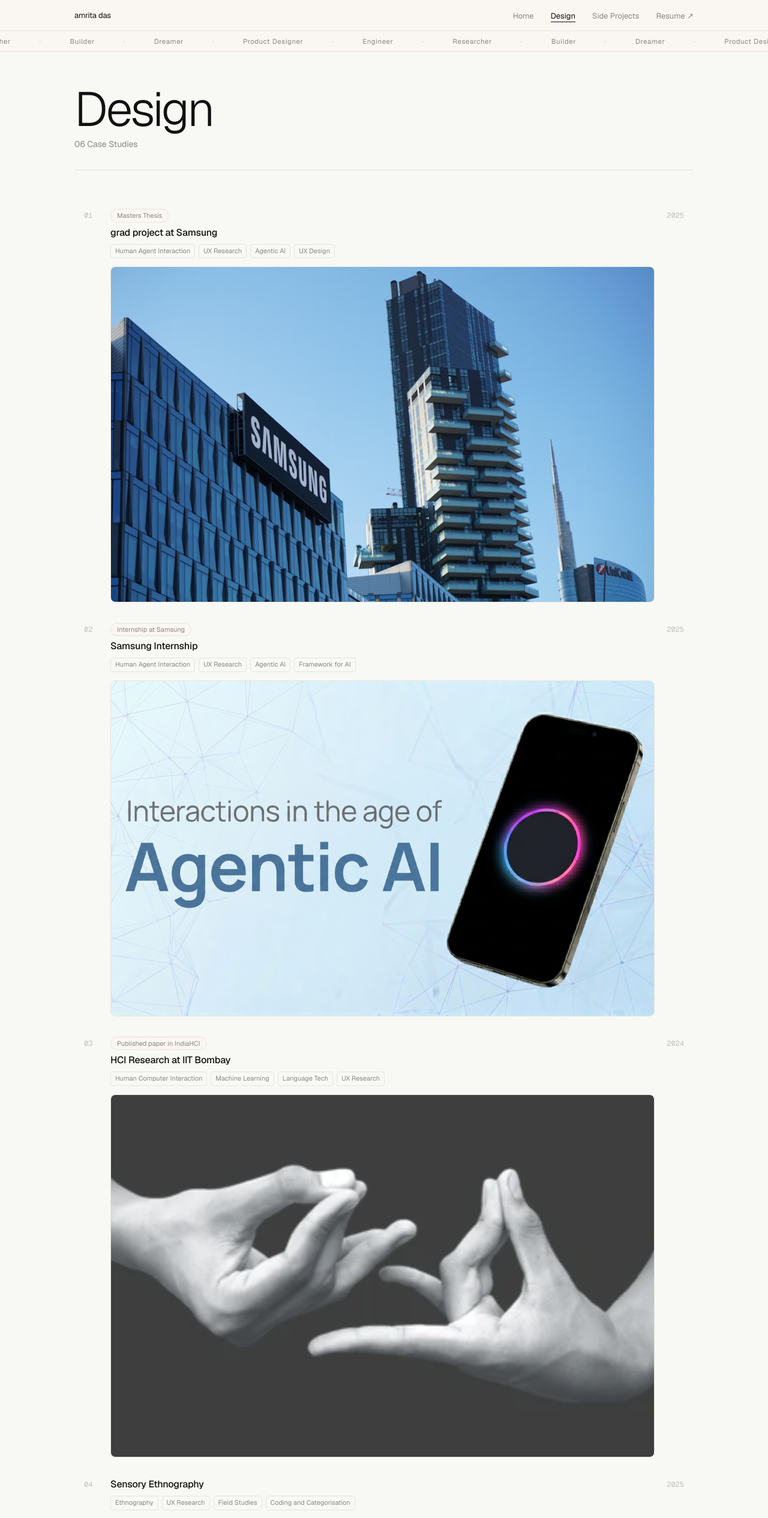
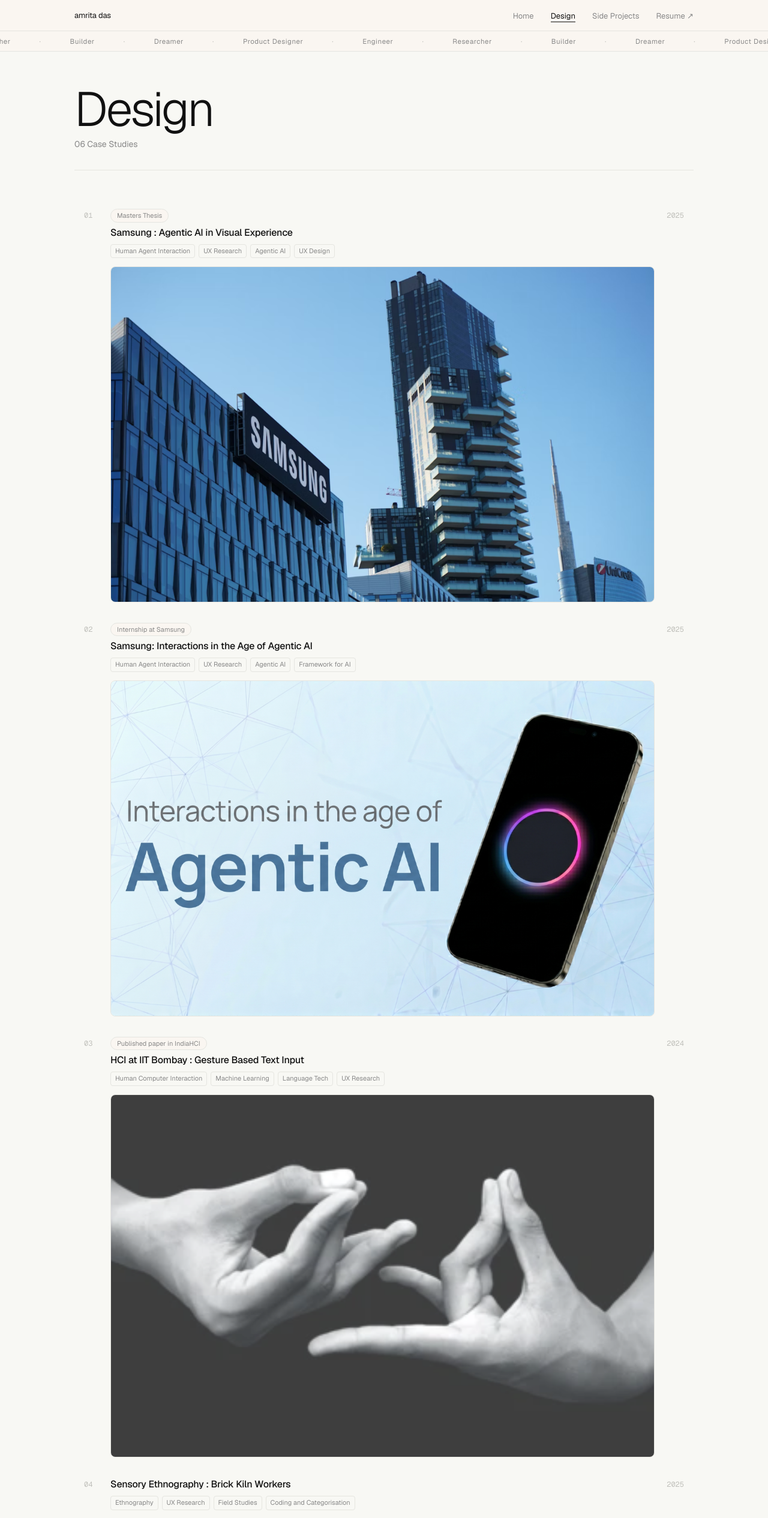
Before and after one commit to dezeeeeeeen/portfolio, a Next.js app: page /design in a window 1280 px wide. Shown: the top 2530 px of the page at 60% size. Built offline with nearby package versions, Linux system fonts and the light colour scheme.

Commit message:
fix section order and thumbnail paths

```diff
--- a/app/page.tsx
+++ b/app/page.tsx
@@ -90,6 +90,7 @@
     <WorkCardThumb key={item.slug} item={item} />
   ))}
 </ScrollRow>
+      </section>
 
       {/* ── BOOK SHELF ── */}
       <section className="mx-auto mt-12 w-full max-w-site px-6">
--- a/components/WorkCardThumb.tsx
+++ b/components/WorkCardThumb.tsx
@@ -18,7 +18,7 @@
       <div className="relative overflow-hidden bg-hover" style={{ aspectRatio: '16/10' }}>
         {/* eslint-disable-next-line @next/next/no-img-element */}
         <img
-          src={`/project-thumbnails/${item.slug}-thumb.png`}
+          src={`/project-thumbnails/${item.slug}.png`}
           alt={item.titleFull}
           className="thumb-img w-full h-full object-cover"
           onError={e => { e.currentTarget.style.display = 'none' }}
--- a/data/config.ts
+++ b/data/config.ts
@@ -51,7 +51,7 @@
       slug:       'gp',
       number:     '01',
       badge:      { text: 'Masters Thesis' },
-      titleShort: 'grad project at Samsung',
+      titleShort: 'Samsung : Agentic AI in Visual Experience',
       titleFull:  'Samsung : Agentic AI in Visual Experience',
       tags:       ['Human Agent Interaction', 'UX Research', 'Agentic AI' ,'UX Design'],
       year:       '2025',
@@ -60,7 +60,7 @@
   slug:       'agent',          // must match your image filename exactly
   number:     '02',
   badge:       { text: 'Internship at Samsung' },
-  titleShort: 'Samsung Internship',
+  titleShort: 'Samsung: Interactions in the Age of Agentic AI',
   titleFull:  'Samsung: Interactions in the Age of Agentic AI',
   tags:       ['Human Agent Interaction', 'UX Research', 'Agentic AI' , 'Framework for AI'],
   year:       '2025',
@@ -69,7 +69,7 @@
       slug:       'mudra',
       number:     '03',
       badge:      { text: 'Published paper in IndiaHCI' },
-      titleShort: 'HCI Research at IIT Bombay',
+      titleShort: 'HCI at IIT Bombay : Gesture Based Text Input',
       titleFull:  'HCI at IIT Bombay : Gesture Based Text Input',
       tags:       ['Human Computer Interaction', 'Machine Learning', 'Language Tech', 'UX Research'],
       year:       '2024',
@@ -78,7 +78,7 @@
       slug:       'ethno',
       number:     '04',
       badge:      null,
-      titleShort: 'Sensory Ethnography',
+      titleShort: 'Sensory Ethnography : Brick Kiln Workers',
       titleFull:  'Sensory Ethnography : Brick Kiln Workers',
       tags:       ['Ethnography', 'UX Research', 'Field Studies', 'Coding and Categorisation'],
       year:       '2025',
@@ -87,7 +87,7 @@
       slug:       'aura',
       number:     '05',
       badge:      null,
-      titleShort: 'Healthcare Design',
+      titleShort: 'Aura : A Wellness Aid for PCOD(PMOS) Patients',
       titleFull:  'Aura : A Wellness Aid for PCOD(PMOS) Patients',
       tags:       ['Health Tech', 'UX Research', 'Product Design', 'UX Design'],
       year:       '2024',
@@ -96,7 +96,7 @@
       slug:       'rupee',
       number:     '06',
       badge:       { text: 'Monsoon Course in HCI at IIT Bombay' },
-      titleShort: 'Rupeebook: Personal Finance',
+      titleShort: 'RupeeBook: Personal Finance Management for the Indian Middle Class',
       titleFull:  'RupeeBook: Personal Finance Management for the Indian Middle Class',
       tags:       ['UX Design', 'UX Research', 'Human Computer Interaction'],
       year:       '2023',
@@ -109,7 +109,7 @@
       slug:       'skincancer',
       number:     '01',
       badge:      { text: 'Published in IEEE' },
-      titleShort: 'AR and AI Solution for Skin Cancer',
+      titleShort: 'DermaDetect: AI for Early Skin Cancer Detection',
       titleFull:  'DermaDetect: AI for Early Skin Cancer Detection',
       tags:       ['Artificial Intelligence', 'Health Tech', 'Augmented Reality', 'UX Design'],
       year:       '2023',
@@ -118,7 +118,7 @@
       slug:       'susjam',
       number:     '02',
       badge:      { text: 'Displayed at UofToronto and OCAD' },
-      titleShort: 'Intac',
+      titleShort: 'International Art Collaboration on Sustainability',
       titleFull:  'International Art Collaboration on Sustainability',
       tags:       ['Sustainability', 'Art', 'Vibe Coding'],
       year:       '2025',
@@ -127,7 +127,7 @@
       slug:       'glibits',
       number:     '03',
       badge:      null,
-      titleShort: "glibits",
+      titleShort: "Glibits: How to find your glasses",
       titleFull:  "Glibits: How to find your glasses",
       tags:       ['Design Thinking', 'Extreme Users', 'Accessory'],
       year:       '2024',
```
